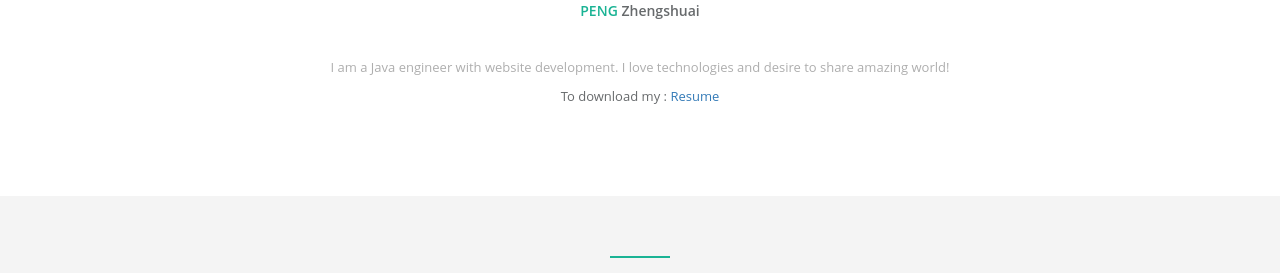
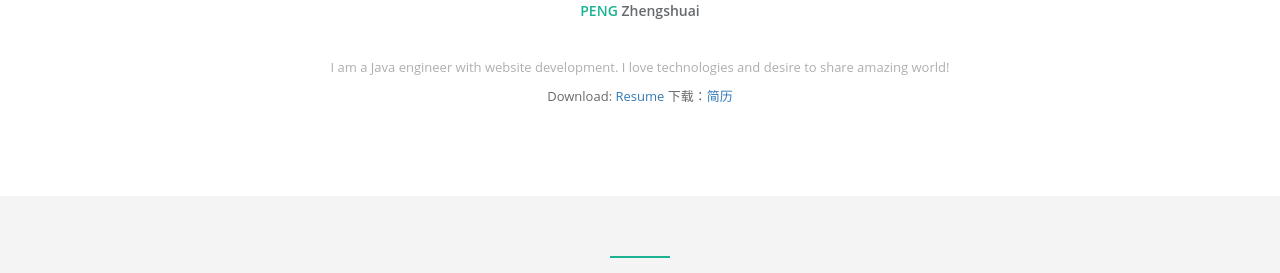
Before and after one commit to ZhengshuaiPENG/zhengshuaipeng.github.io, a Jekyll site: the page built from index.html, in a window 1280 px wide and 900 px high, scrolled down 554 px. Shown: the part 173-446 px from the top of the window. Built offline with Jekyll 4.4.1, drawn with Linux system fonts in a browser that asks for light colours.

Commit message:
chinise resume

```diff
--- a/_config.yml
+++ b/_config.yml
@@ -33,6 +33,7 @@ landing:
 # resource
 resource:
   resume: 'static/resource/cv/ZhengshuaiPENG.pdf'
+  resume_cn: 'static/resource/cv/ZhengshuaiPENG_cn.pdf'
 
 # my projects
 project:
--- a/index.html
+++ b/index.html
@@ -129,7 +129,8 @@ permalink: /
                 <p><span data-i18n="about_me.des">
                     I am a Java engineer with website development. I love technologies and desire to share amazing world! Anything but ordinary.
                 </span></p>
-                To download my : <a href="{{site.resource.resume | prehend: site.baseurl}}">Resume</a>
+                Download: <a href="{{site.resource.resume | prehend: site.baseurl}}">Resume</a>
+                下载：<a href="{{site.resource.resume_cn | prehend: site.baseurl}}">简历</a>
             </div>
         </div>
     </div>
```
Also changed, not shown: 1 other file.
